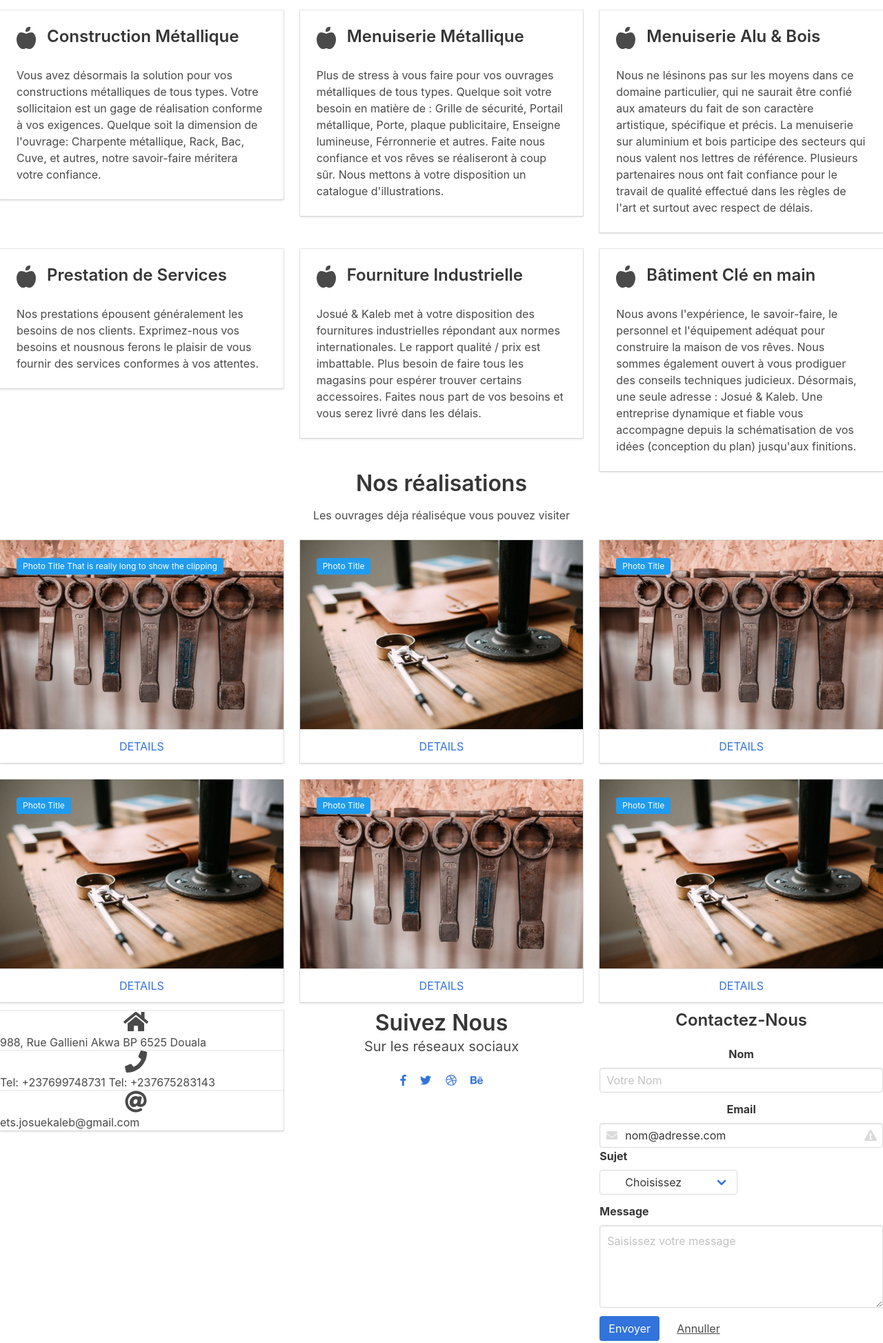
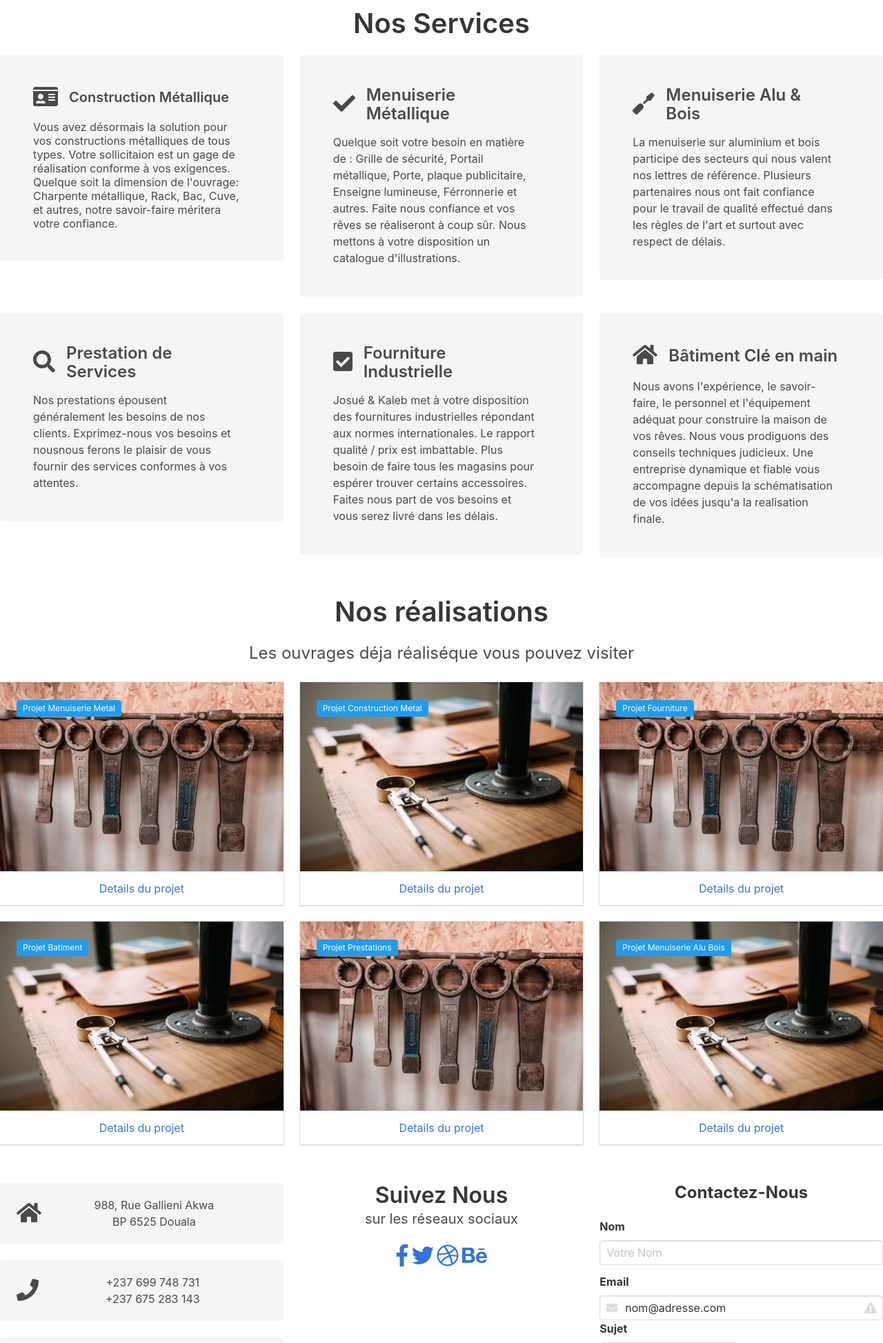
Before and after one commit to thuspatrick/etsjosuekaleb, a plain HTML site: page index.html in a window 1280 px wide. Shown: the part 793-2740 px from the top of the page at 69% size. Drawn offline with Linux system fonts and the light colour scheme.

Commit message:
to the end of the bulma template

```diff
--- a/index.html
+++ b/index.html
@@ -1,5 +1,5 @@
 <!DOCTYPE html>
-<html lang="en">
+<html lang="fr">
   <head>
     <meta charset="UTF-8" />
     <meta name="viewport" content="width=device-width, initial-scale=1.0" />
@@ -27,11 +27,11 @@
         </div>
         <div id="navMenu" class="navbar-menu">
           <div class="navbar-end">
-            <a href="#home" class="navbar-item is-active">Home</a>
+            <a href="#apropos" class="navbar-item is-active">Home</a>
             <a href="#apropos" class="navbar-item">A Propos</a>
             <a href="#services" class="navbar-item">Nos Services</a>
             <a href="#realisations" class="navbar-item">Nos R&eacute;alisations</a>
-            <a href="#contact" class="navbar-item">Contactez-Nous</a>
+            <a href="#contact-info" class="navbar-item">Contactez-Nous</a>
           </div>
         </div>
       </div>
@@ -39,150 +39,158 @@
     <!-- End of Navigation Menu -->
     <!-- Start of Hero Section  -->
     <section  id="apropos" class="hero is-fullheight-with-navbar header-image">
-        <div class="hero-body">
-          <div class="container">
-            <h1 class="title is-large">
+        <div class="hero-body has-text-centered">
+          <div class="is-overlay" style="top: 200px">
+            <h1 class="title is-size-1 has-text-white">
               Nous réalisons vos rêves
             </h1>
-            <p>m&egrave;me les plus incroyables...</p>
+            <p class="subtitle has-text-white" >m&egrave;me les plus incroyables...</p>
             <div>
-                <a class="button is-medium is-focused is-link" href="#realisations">Lisez plus</a>
+                <a class="button is-medium is-focused is-link" href="#realisations" style="width:160px">Lisez plus</a>
             </div>
           </div>
         </div>
       </section>
         <!-- End of Hero Section  -->
         <!-- Start of Services Section  -->
-    <section id="services">
-        <h1 class="title has-text-centered">
+    <section id="services" style="padding-top: 3.5em;" class="is-fullheight ">
+        <h1 class="title is-size-2 has-text-centered">
             Nos Services
         </h1>
         <div class="columns is-multiline">
             <div class="column is-one-third-desktop is-half-tablet">
-                <div class="card">
+                <div class="notification">
                     <div class="card-content">
-                    <div class="media">
+                        <div class="media" style="align-items: center; padding-bottom: 1em">
                         <div class="media-left">
-                        <i class="fas fa-apple-alt fa-2x"></i>
+                        <i class="fas fa-id-card fa-2x"></i>
                         </div>
                         <div class="media-content">
-                        <p class="title is-4">Construction Métallique</p>
+                        <p class="title is-size-5">Construction Métallique</p>
                         </div>
                       </div>
-                    <div class="content">
+                      <div>
+                          <p class="subtitle is-size-6">
                               Vous avez désormais la solution pour vos constructions métalliques
                               de tous types. Votre sollicitaion est un gage de réalisation
                               conforme à vos exigences. Quelque soit la dimension de l'ouvrage:
                               Charpente métallique, Rack, Bac, Cuve, et autres, notre
                               savoir-faire méritera votre confiance.
+                            </p>
                        </div>
                       </div>
                     </div>
               </div>
              <div class="column is-one-third-desktop is-half-tablet">
-                <div class="card">
+              <div class="notification">
                     <div class="card-content">
-                    <div class="media">
+                        <div class="media" style="align-items: center; padding-bottom: 1em">
                         <div class="media-left">
-                        <i class="fas fa-apple-alt fa-2x"></i>
+                          <i class="fas fa-check fa-2x"></i>
                         </div>
                         <div class="media-content">
                           <p class="title is-4">Menuiserie Métallique</p>
                       </div>
                     </div>
-                    <div class="content">
-                      Plus de stress à vous faire pour vos ouvrages métalliques de tous
-                        types. Quelque soit votre besoin en matière de : Grille de
+                    <div>
+                        <p class="content">
+                            Quelque soit votre besoin en matière de : Grille de
                             sécurité, Portail métallique, Porte, plaque publicitaire, Enseigne
                             lumineuse, Férronnerie et autres. Faite nous confiance et vos
                             rêves se réaliseront à coup sûr. Nous mettons à votre disposition
                             un catalogue d'illustrations.
+                          </p>
                     </div>
                   </div>
                 </div>
             </div>
             <div class="column is-one-third-desktop is-half-tablet">
-                <div class="card">
+              <div class="notification">
                     <div class="card-content">
-                    <div class="media">
+                    <div class="media" style="align-items: center; padding-bottom: 1em">
                       <div class="media-left">
-                        <i class="fas fa-apple-alt fa-2x"></i>
+                        <i class="fas fa-screwdriver fa-2x"></i>
                       </div>
                       <div class="media-content">
                         <p class="title is-4">Menuiserie Alu & Bois</p>
                       </div>
                     </div>
-                    <div class="content">
-                        Nous ne lésinons pas sur les moyens dans ce domaine particulier,
-                        qui ne saurait être confié aux amateurs du fait de son caractère
-                        artistique, spécifique et précis. La menuiserie sur aluminium et
+                    <div>
+                        <p class="content">
+                            La menuiserie sur aluminium et
                             bois participe des secteurs qui nous valent nos lettres de
                             référence. Plusieurs partenaires nous ont fait confiance pour le
                             travail de qualité effectué dans les règles de l'art et surtout
                             avec respect de délais.
+                        </p>
                     </div>
                   </div>
                 </div>
             </div>
             <div class="column is-one-third-desktop is-half-tablet">
-                <div class="card">
+              <div class="notification">
                     <div class="card-content">
-                    <div class="media">
+                        <div class="media" style="align-items: center; padding-bottom: 1em">
                       <div class="media-left">
-                        <i class="fas fa-apple-alt fa-2x"></i>
+                        <i class="fas fa-search fa-2x"></i>
                       </div>
                       <div class="media-content">
                         <p class="title is-4">Prestation de Services</p>
                       </div>
                     </div>
-                    <div class="content">
+                    <div>
+                        <p class="content">
                             Nos prestations épousent généralement les besoins de nos clients.
                             Exprimez-nous vos besoins et nousnous ferons le plaisir de vous
                             fournir des services conformes à vos attentes.
+                        </p>
                     </div>
                   </div>
                 </div>
             </div>
             <div class="column is-one-third-desktop is-half-tablet">
-                <div class="card">
+              <div class="notification">
                     <div class="card-content">
-                    <div class="media">
+                    <div class="media" style="align-items: center; padding-bottom: 1em">
                       <div class="media-left">
-                        <i class="fas fa-apple-alt fa-2x"></i>
+                        <i class="fas fa-check-square fa-2x"></i>
                       </div>
                       <div class="media-content">
                         <p class="title is-4">Fourniture Industrielle</p>
                         </div>
                     </div>
-                    <div class="content">
+                    <div>
+                        <p class="content">
                             Josué & Kaleb met à votre disposition des fournitures
                             industrielles répondant aux normes internationales. Le rapport
                             qualité / prix est imbattable. Plus besoin de faire tous les
                             magasins pour espérer trouver certains accessoires. Faites nous
                             part de vos besoins et vous serez livré dans les délais.
+                        </p>
                     </div>
                   </div>
                 </div>
             </div>
             <div class="column is-one-third-desktop is-half-tablet">
-                <div class="card">
+              <div class="notification">
                     <div class="card-content">
-                    <div class="media">
+                        <div class="media" style="align-items: center; padding-bottom: 1em">
                       <div class="media-left">
-                        <i class="fas fa-apple-alt fa-2x"></i>
+                        <i class="fas fa-home fa-2x"></i>
                       </div>
                       <div class="media-content">
                         <p class="title is-4">Bâtiment Clé en main</p>
                       </div>
                     </div>
-                    <div class="content">
+                    <div>
+                        <p class="content">
                             Nous avons l'expérience, le savoir-faire, le personnel et
                             l'équipement adéquat pour construire la maison de vos rêves. Nous
-        sommes également ouvert à vous prodiguer des conseils techniques
-        judicieux. Désormais, une seule adresse : Josué & Kaleb. Une
+                            vous prodiguons des conseils techniques
+                            judicieux. Une
                             entreprise dynamique et fiable vous accompagne depuis la
-        schématisation de vos idées (conception du plan) jusqu'aux
-        finitions.
+                            schématisation de vos idées jusqu'a la realisation finale.
+                          </p>
                     </div>
                   </div>
                 </div>
@@ -191,10 +199,10 @@
     </section>
     <!-- End of Services Section  -->
     <!-- Start of Realisations Section  -->
-    <section id="realisations">
+    <section id="realisations" style="padding-top: 3.5em;">
         <div class="content has-text-centered">
-            <h1>Nos r&eacute;alisations</h1>
-            <p>Les ouvrages d&eacute;ja r&eacute;alis&eacute;que vous pouvez visiter</p>
+            <h1 class="is-size-2">Nos r&eacute;alisations</h1>
+            <p class="is-size-4">Les ouvrages d&eacute;ja r&eacute;alis&eacute;que vous pouvez visiter</p>
             </div>
           <div class="columns is-multiline">
             <div class="column is-one-third-desktop is-half-tablet">
@@ -205,13 +213,13 @@
                       </figure>
                       <div class="card-content is-overlay is-clipped">
                         <span class="tag is-info">
-                          Photo Title That is really long to show the clipping
+                          Projet Menuiserie Metal
                         </span>
                       </div>
                   </div>
                   <footer class="card-footer">
                       <a class="card-footer-item">
-                          DETAILS
+                        Details du projet
                       </a>
                   </footer>
               </div>
@@ -224,13 +232,13 @@
                       </figure>
                       <div class="card-content is-overlay is-clipped">
                         <span class="tag is-info">
-                          Photo Title
+                          Projet Construction Metal
                         </span>
                       </div>
                   </div>
                   <footer class="card-footer">
                       <a class="card-footer-item">
-                          DETAILS
+                          Details du projet
                       </a>
                   </footer>
               </div>
@@ -243,13 +251,13 @@
                       </figure>
                       <div class="card-content is-overlay is-clipped">
                         <span class="tag is-info">
-                          Photo Title
+                          Projet Fourniture
                         </span>
                       </div>
                   </div>
                   <footer class="card-footer">
                       <a class="card-footer-item">
-                          DETAILS
+                        Details du projet
                       </a>
                   </footer>
               </div>
@@ -262,13 +270,13 @@
                       </figure>
                       <div class="card-content is-overlay is-clipped">
                         <span class="tag is-info">
-                          Photo Title
+                          Projet Batiment
                         </span>
                       </div>
                   </div>
                   <footer class="card-footer">
                       <a class="card-footer-item">
-                          DETAILS
+                        Details du projet
                       </a>
                   </footer>
               </div>
@@ -281,18 +289,18 @@
                       </figure>
                       <div class="card-content is-overlay is-clipped">
                         <span class="tag is-info">
-                          Photo Title
+                          Projet Prestations
                         </span>
                       </div>
                   </div>
                   <footer class="card-footer">
                       <a class="card-footer-item">
-                          DETAILS
+                        Details du projet
                       </a>
                   </footer>
               </div>
             </div>
-            <div class="column c">
+            <div class="column is-one-third-desktop is-half-tablet">
               <div class="card">
                   <div class="card-image">
                       <figure class="image is-3by2">
@@ -300,13 +308,13 @@
                       </figure>
                       <div class="card-content is-overlay is-clipped">
                         <span class="tag is-info">
-                          Photo Title
+                          Projet Menuiserie Alu Bois
                         </span>
                       </div>
                   </div>
                   <footer class="card-footer">
                       <a class="card-footer-item">
-                        DETAILS
+                        Details du projet
                       </a>
                   </footer>
               </div>
@@ -314,48 +322,54 @@
           </div>
     </section>
 <!-- End of Realisations Section  -->
-<section id="contact-info">
-  <div class="columns is-multiline has-text-centered">
+<section id="contact-info" style="padding-top: 3.5em;">
+  <div class="columns is-multiline">
     <div class="column is-one-third-desktop is-half-tablet">
-        <div class="card">
+        <div class="notification">
+          <div class="media" style="align-items: center">
               <div class="media-left">
                   <i class="fas fa-home fa-2x"></i>
                 </div>
-              <div class="media-content"><p>988, Rue Gallieni Akwa BP 6525 Douala</p>
+                <div class="media-content has-text-centered"><p>988, Rue Gallieni Akwa <br/> BP 6525 Douala</p>
                 </div>
           </div>
-          <div class="card">
+        </div>
+          <div class="notification">
+            <div class="media" style="align-items: center">
                 <div class="media-left">
                     <i class="fas fa-phone fa-2x"></i>
                     </div>
-                  <div class="media-content">
-                  <p>Tel: +237699748731 Tel: +237675283143</p>
+                    <div class="media-content has-text-centered">
+                    <p>+237 699 748 731 <br/>
+                       +237 675 283 143</p>
                   </div>
             </div>
-
-      <div class="card">
+          </div>
+      <div class="notification">
+        <div class="media" style="align-items: center">
             <div class="media-left">
                 <i class="fas fa-at fa-2x"></i>
               </div>
-          <div class="media-content">
+                <div class="media-content has-text-centered">
                 <p>ets.josuekaleb@gmail.com</p>
               </div>
         </div>
       </div>
-    <div class="column is-one-third-desktop">
+    </div>
+    <div class="column is-one-third-desktop has-text-centered">
         <div class="">
           <h6 class="title">Suivez Nous</h6>
-          <p class="subtitle">Sur les r&eacute;seaux sociaux</p>
+          <p class="subtitle">sur les r&eacute;seaux sociaux</p>
           <div class="social-links">
-            <a class="social-link" href="#"><i class="fab fa-facebook-f"></i></a>
-            <a class="social-link" href="#"><i class="fab fa-twitter"></i></a>
-            <a class="social-link" href="#"><i class="fab fa-dribbble"></i></a>
-            <a class="social-link" href="#"><i class="fab fa-behance"></i></a>
+            <a class="social-link" href="#"><i class="fab fa-facebook-f fa-2x"></i></a>
+            <a class="social-link" href="#"><i class="fab fa-twitter fa-2x"></i></a>
+            <a class="social-link" href="#"><i class="fab fa-dribbble fa-2x"></i></a>
+            <a class="social-link" href="#"><i class="fab fa-behance fa-2x"></i></a>
           </div>
         </div></div>
         <div class="column is-half-tablet is-one-third-desktop">
             <div class="contact-form">
-                <h6 class="title is-4">Contactez-Nous</h6>
+                <h6 class="title is-size-4 has-text-centered has-text-weight-bold">Contactez-Nous</h6>
                 <div class="field">
                   <label class="label">Nom</label>
                   <div class="control">
@@ -396,12 +410,9 @@
                     <textarea class="textarea" placeholder="Saisissez votre message"></textarea>
                   </div>
                 </div>
-                <div class="field is-grouped">
-                  <div class="control">
-                    <button class="button is-link">Envoyer</button>
-                  </div>
-                  <div class="control">
-                    <button class="button is-text">Annuller</button>
+                <div class="field">
+                  <div class="control" style="text-align: center">
+                    <button class="button is-link" style="width:160px">Envoyer</button>
                   </div>
                 </div>
               </div>
--- a/style.scss
+++ b/style.scss
@@ -1,28 +1,28 @@
-// Import a Google Font
-@import url("https://fonts.googleapis.com/css?family=Nunito:400,700");
+// // Import a Google Font
+// @import url("https://fonts.googleapis.com/css?family=Nunito:400,700");
 
-// Set your brand colors
-$purple: #8a4d76;
-$pink: #fa7c91;
-$brown: #757763;
-$beige-light: #d0d1cd;
-$beige-lighter: #eff0eb;
+// // Set your brand colors
+// $purple: #8a4d76;
+// $pink: #fa7c91;
+// $brown: #757763;
+// $beige-light: #d0d1cd;
+// $beige-lighter: #eff0eb;
 
-// Update Bulma's global variables
-$family-sans-serif: "Nunito", sans-serif;
-$grey-dark: $brown;
-$grey-light: $beige-light;
-$primary: $purple;
-$link: $pink;
+// // Update Bulma's global variables
+// $family-sans-serif: "Nunito", sans-serif;
+// $grey-dark: $brown;
+// $grey-light: $beige-light;
+// $primary: $purple;
+// $link: $pink;
 
-// Update some of Bulma's component variables
-$control-border-width: 2px;
-$input-background-color: $beige-lighter;
-$input-border-color: transparent;
-$input-shadow: none;
+// // Update some of Bulma's component variables
+// $control-border-width: 2px;
+// $input-background-color: $beige-lighter;
+// $input-border-color: transparent;
+// $input-shadow: none;
 
-// Import the rest of Bulma
-// @import "../path/to/bulma";
+// // Import the rest of Bulma
+// // @import "../path/to/bulma";
 .header-image {
   background-image: url("./img/jeff-sheldon-ok.jpg");
   background-position: center center;
@@ -31,16 +31,3 @@ $input-shadow: none;
   background-size: cover;
   background-color: #999;
 }
-.myfooter {
-  padding: 1em 0 1em 0;
-  background-color: $primary;
-}
-.social-link {
-  padding: 0 0.5em;
-}
-#realisationss {
-  padding: 3em autos;
-  h1 {
-    padding-top: 3em;
-  }
-}
```
Also changed, not shown: style.css, 1 other file. Lines whose indentation alone changed are shown as unchanged.
